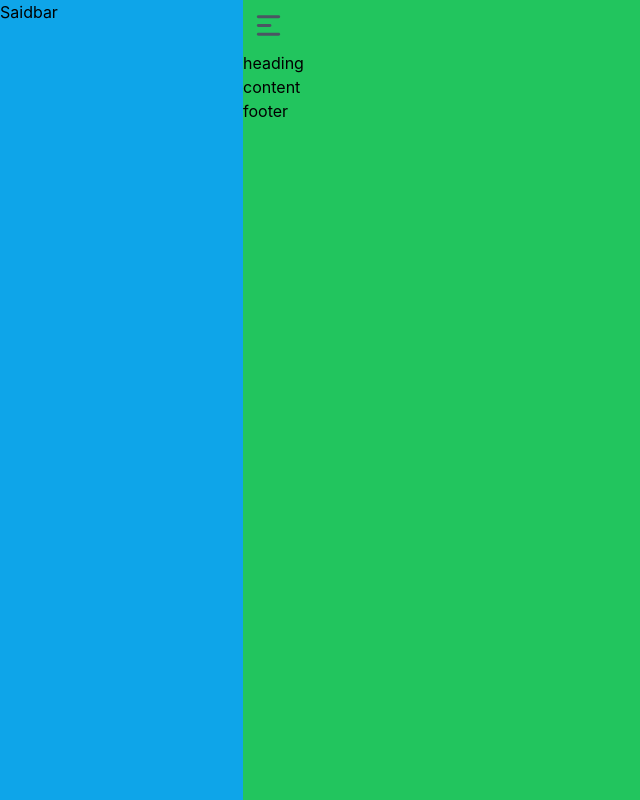
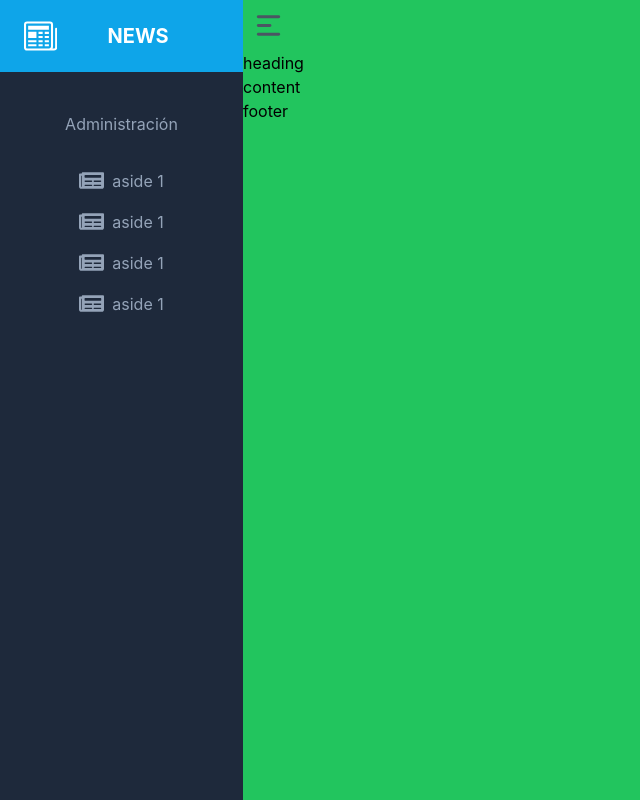
Before and after one commit to crivasc/el_universo_app, a Next.js app: page /dashboard in a window 1280 px wide. Shown: the whole page, without its empty margins (0-640 px from the left). Built offline with nearby package versions, Linux system fonts and the light colour scheme.

Commit message:
maquetado de aside 1

```diff
--- /dev/null
+++ b/components/AsideNav.jsx
@@ -0,0 +1,29 @@
+import { FaNewspaper } from 'react-icons/fa';
+
+const AsideNav = ({ status, section }) => {
+    return (
+        <>
+            <div className='py-2 hover:bg-gray-900 text-slate-400 hover:text-sky-500 transition duration-200'>
+                <button className='w-full flex items-center justify-center'>
+                    <FaNewspaper size={25} /> <span className={`${`${!status && 'hidden'} ml-2`} ml-2`}>aside 1</span>
+                </button>
+            </div>
+            <div className='py-2 hover:bg-gray-900 text-slate-400 hover:text-sky-500 transition duration-200'>
+                <button className='w-full flex items-center justify-center'>
+                    <FaNewspaper size={25} /> <span className={`${`${!status && 'hidden'} ml-2`} ml-2`}>aside 1</span>
+                </button>
+            </div>
+            <div className='py-2 hover:bg-gray-900 text-slate-400 hover:text-sky-500 transition duration-200'>
+                <button className='w-full flex items-center justify-center'>
+                    <FaNewspaper size={25} /> <span className={`${`${!status && 'hidden'} ml-2`} ml-2`}>aside 1</span>
+                </button>
+            </div>
+            <div className='py-2 hover:bg-gray-900 text-slate-400 hover:text-sky-500 transition duration-200'>
+                <button className='w-full flex items-center justify-center'>
+                    <FaNewspaper size={25} /> <span className={`${`${!status && 'hidden'} ml-2`} ml-2`}>aside 1</span>
+                </button>
+            </div>
+        </>
+    )
+};
+export default AsideNav;
--- a/pages/dashboard.jsx
+++ b/pages/dashboard.jsx
@@ -1,12 +1,16 @@
 import Head from 'next/head';
 import styles from '../styles/Dashboard.module.css';
-import {CgMenuLeftAlt, CgMenuRightAlt} from 'react-icons/cg';
-import {useState} from 'react';
+import { CgMenuLeftAlt, CgMenuRightAlt } from 'react-icons/cg';
+import { BsNewspaper } from 'react-icons/bs';
+import {MdDashboard} from 'react-icons/md';
+import { useState } from 'react';
+import AsideNav from '../components/AsideNav';
 
 export default function Home() {
   const [sidebar, setSidebar] = useState(true);
+  const [section, setSection] = useState('Dashboard');
 
-  const handleSidebar=(e)=>{
+  const handleSidebar = (e) => {
     !sidebar ? setSidebar(true) : setSidebar(false);
   }
 
@@ -18,14 +22,25 @@ export default function Home() {
         <link rel="icon" href="/favicon.ico" />
       </Head>
       <main className="flex items-top justify-center">
-        <aside className={
-          `${ sidebar
-              ? styles.open
-              : styles.close
-            } h-screen bg-sky-500`
-          }>
-          Saidbar
+        {/*Sidebar*/}
+        <aside className={`${sidebar ? styles.open : styles.close}
+              h-screen bg-slate-800`}>
+
+          <div className={`
+              ${sidebar ? 'py-4 px-6 flex items-center justify-center' : 'p-4'}
+              bg-sky-500 text-white
+            `}>
+            <BsNewspaper size={40} className="mx-auto" alt='Administración'/>
+            <h1 className="w-full text-center font-bold text-xl">NEWS</h1>
+          </div>
+
+          <div className="py-6 mt-4 text-slate-400 text-center">
+            {!sidebar ? <MdDashboard size={35} className='mx-auto'/> : <h2 className='px-4'>Administración</h2>}
+          </div>
+          <AsideNav status={sidebar} section={section} />
         </aside>
+        {/***/}
+        {/*Sección de contenidos*/}
         <section className="bg-green-500 w-full h-screen">
           <header>
             <div className="sideControl relative">
@@ -39,6 +54,7 @@ export default function Home() {
           <div className="content">content</div>
           <footer>footer</footer>
         </section>
+        {/***/}
       </main>
     </div>
   )
--- a/styles/Dashboard.module.css
+++ b/styles/Dashboard.module.css
@@ -1,9 +1,9 @@
 .open{
-    animation: abrir 1s ease-in-out 1;
+    animation: abrir .3s ease-in-out 1;
     width: 300px;
 }
 .close{
-    animation: cerrar 1s ease-in-out 1;
+    animation: cerrar .3s ease-in-out 1;
 }
 
 @keyframes abrir {
--- a/styles/globals.css
+++ b/styles/globals.css
@@ -4,7 +4,7 @@
 
 html,
 body {
-  background:rgb(43, 43, 43);
+  background:rgb(30 41 59);
   padding: 0;
   margin: 0;
   font-family: -apple-system, BlinkMacSystemFont, Segoe UI, Roboto, Oxygen,
```
